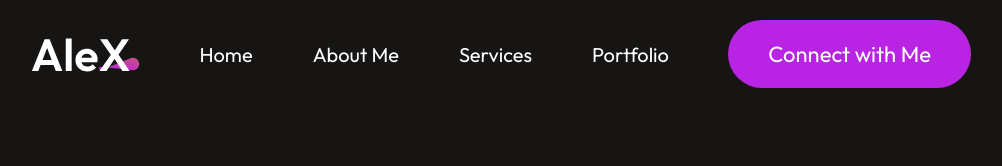
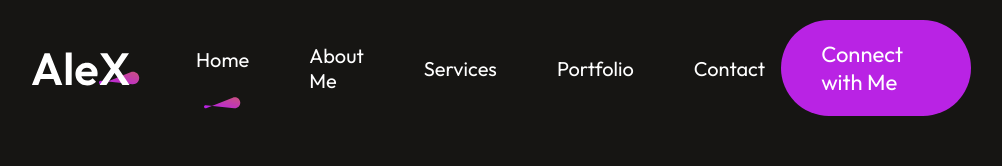
Before and after one commit to taj-u/portfolio, a React (Create React App) app: page / in a window 1280 px wide. Shown: the top 166 px of the page, without its empty margins (139-1141 px from the left). Built offline with nearby package versions, Linux system fonts and the light colour scheme.

Commit message:
Update Navbar and Add AnchorLink(smooth-scroll)

```diff
--- a/package.json
+++ b/package.json
@@ -7,6 +7,7 @@
     "@testing-library/react": "^13.4.0",
     "@testing-library/user-event": "^13.5.0",
     "react": "^18.2.0",
+    "react-anchor-link-smooth-scroll": "^1.0.12",
     "react-dom": "^18.2.0",
     "react-scripts": "5.0.1",
     "web-vitals": "^2.1.4"
--- a/src/components/About/About.jsx
+++ b/src/components/About/About.jsx
@@ -4,7 +4,7 @@
 // import profile_img from '../../assets/profile_img.svg'
 const About = () => {
     return (
-        <div className='about' >
+        <div id="about" className="about" >
             <div className="about-title">
                 <h1>About me</h1>
                 <img src={theme_pattern} alt="" />
--- a/src/components/Contact/Contact.jsx
+++ b/src/components/Contact/Contact.jsx
@@ -7,7 +7,7 @@
 
 const Contact = () => {
   return (
-    <div className="contact">
+    <div id="contact" className="contact">
       <div className="contact-title">
         <h1>Get In Touch</h1>
         <img src={theme_pattern} alt="" />
--- a/src/components/Footer/Footer.jsx
+++ b/src/components/Footer/Footer.jsx
@@ -5,7 +5,7 @@
 
 const Footer = () => {
   return (
-    <div className="footer">
+    <div id="footer" className="footer">
       <div className="footer-top">
         <div className="footer-top-left">
           <img src={footer_logo} alt="" />
--- a/src/components/Hero/Hero.jsx
+++ b/src/components/Hero/Hero.jsx
@@ -1,16 +1,18 @@
 import React from 'react';
 import './Hero.css';
 import profile_img from '../../assets/profile_img.svg';
+import AnchorLink from 'react-anchor-link-smooth-scroll';
+
 const Hero = () => {
 return (
-<div className='hero'>
+<div id="home"className='hero'>
 <img src={profile_img} alt="" />
 <h1>I'm Alex Bennett, frontend developer based in USA.</h1>
 <p>A lifelong learner, problem-solver, curious explorer, and growth-oriented individual, who enjoys
 collaborating well with others and striving for the team’s success. I am a reliable and efficient worker who
 can achieve high-quality results on time. I’m enthusiastic about SWE, Web3, ML, DNN, Blockchain, etc.</p>
 <div className="hero-action">
-<div className="hero-connect">Connect with me</div>
+<div className="hero-connect"><AnchorLink className='anchor-link' offset={() => 50} href="#contact">Connect with me</AnchorLink></div>
 <div className="hero-resume">My resume</div>
 </div>
 </div>
--- a/src/components/MyWork/MyWork.jsx
+++ b/src/components/MyWork/MyWork.jsx
@@ -6,7 +6,7 @@
 
 const MyWork = () => {
   return (
-    <div className="mywork">
+    <div id="work"className="mywork">
       <div className="mywork-title">
         <h1>My Latest Work</h1>
         <img src={theme_pattern} alt="" />
--- a/src/components/Navbar/Navbar.css
+++ b/src/components/Navbar/Navbar.css
@@ -1,8 +1,3 @@
-*{
-    margin: 0;
-    padding: 0;
-}
-
 body{
     height: 100vh;
     background: #161513;
@@ -26,6 +21,18 @@
     font-size: 20px;
 }
 
+.nav-menu li {
+    display: flex;
+    flex-direction: column;
+    gap: 5px;
+    cursor: pointer;
+}
+
+.nav-menu li img {
+     display: flex;
+     margin: auto;
+}
+
 .nav-connect{
     padding: 20px 40px;
     border-radius: 50px;
@@ -38,3 +45,8 @@
 .nav-connect:hover{
     transform: scale(1.05);
 }
+
+.anchor-link {
+    text-decoration: none;
+    color: white;
+}
--- a/src/components/Navbar/Navbar.jsx
+++ b/src/components/Navbar/Navbar.jsx
@@ -1,18 +1,25 @@
-import React from 'react';
+import React, { useState } from 'react';
 import './Navbar.css';
 import logo from '../../assets/logo.svg';
+import underline from '../../assets/nav_underline.svg';
+import AnchorLink from 'react-anchor-link-smooth-scroll';
+
 const Navbar = () => {
+
+    const [menu, setMenu] = useState("home");
+
     return (
-        <div className='navbar'>
+        <div id="navbar" className='navbar'>
             <img src={logo} alt="logo"/>
             <ul className='nav-menu'>
-                <li>Home</li>
-                <li>About Me</li>
-                <li>Services</li>
-                <li>Portfolio</li>
+                <li><AnchorLink className='anchor-link' offset={() => 50} href="#home"><p onClick={()=>setMenu("home")}>Home</p></AnchorLink>{menu==="home"?<img src={underline} alt="" />:<></> }</li>
+                <li><AnchorLink className='anchor-link' offset={() => 50} href="#about"><p onClick={()=>setMenu("about")}>About Me</p></AnchorLink>{menu==="about"?<img src={underline} alt="" />:<></> }</li>
+                <li><AnchorLink className='anchor-link' offset={() => 50} href="#services"><p onClick={()=>setMenu("services")}>Services</p></AnchorLink>{menu==="services"?<img src={underline} alt="" />:<></> }</li>
+                <li><AnchorLink className='anchor-link' offset={() => 50} href="#work"><p onClick={()=>setMenu("work")}>Portfolio</p></AnchorLink>{menu==="work"?<img src={underline} alt="" />:<></> }</li>
+                <li><AnchorLink className='anchor-link' offset={() => 50} href="#contact"><p onClick={()=>setMenu("contact")}>Contact</p></AnchorLink>{menu==="contact"?<img src={underline} alt="" />:<></> }</li>
             </ul>
 
-            <div className='nav-connect'>Connect with Me</div>
+            <div className='nav-connect'><AnchorLink className='anchor-link' offset={() => 50} href="#contact">Connect with Me</AnchorLink></div>
         </div>
     );
 }
--- a/src/components/Services/Services.jsx
+++ b/src/components/Services/Services.jsx
@@ -5,7 +5,7 @@
 import arrow_icon from '../../assets/arrow_icon.svg'
 const Services = (props) => {
   return (
-    <div className="services">
+    <div id="services" className="services">
       <div className="services-title">
         <h1>My Services</h1>
         <img src={theme_pattern} alt="" />
```
Also changed, not shown: 1 other file (tests, documents, lock files or other folders).
